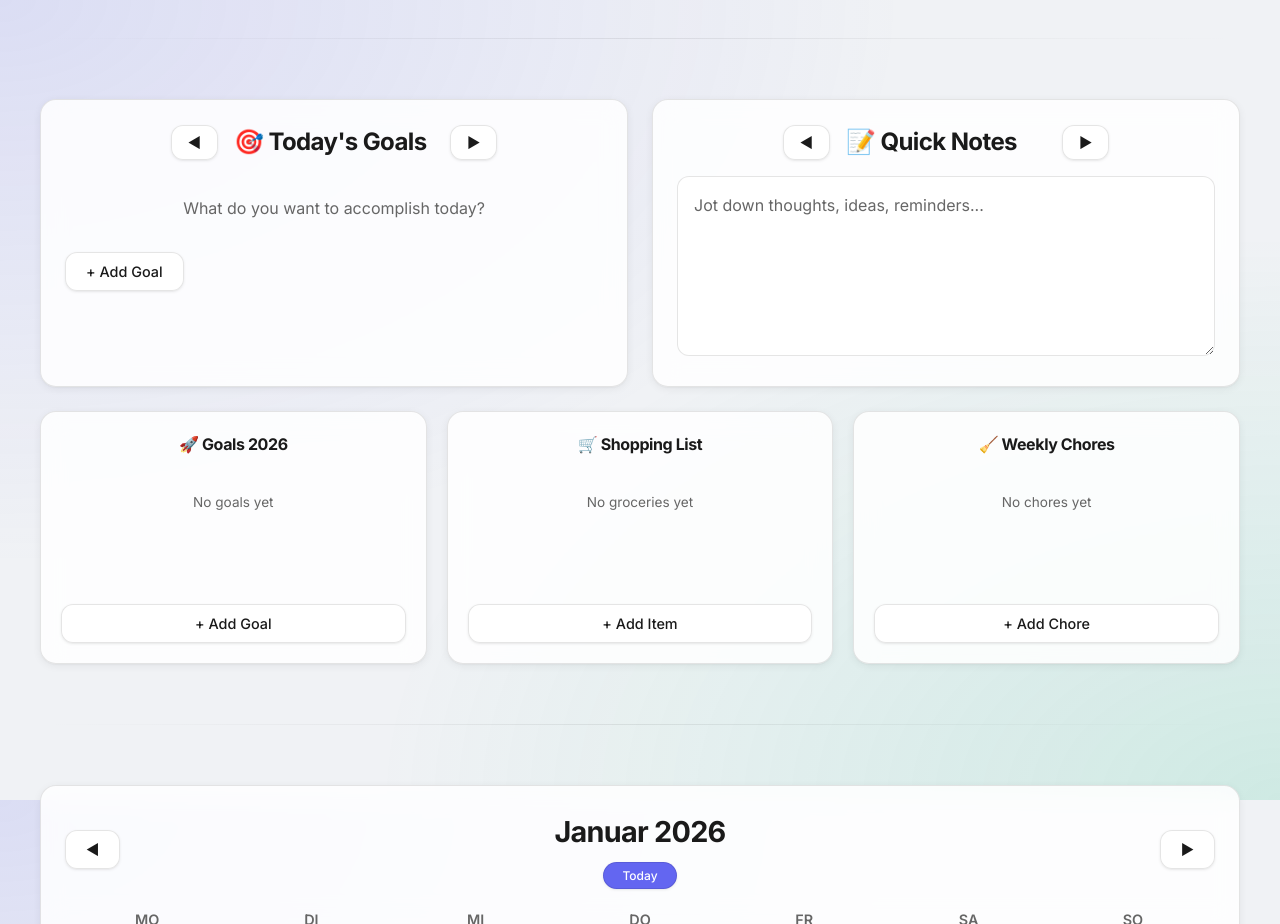
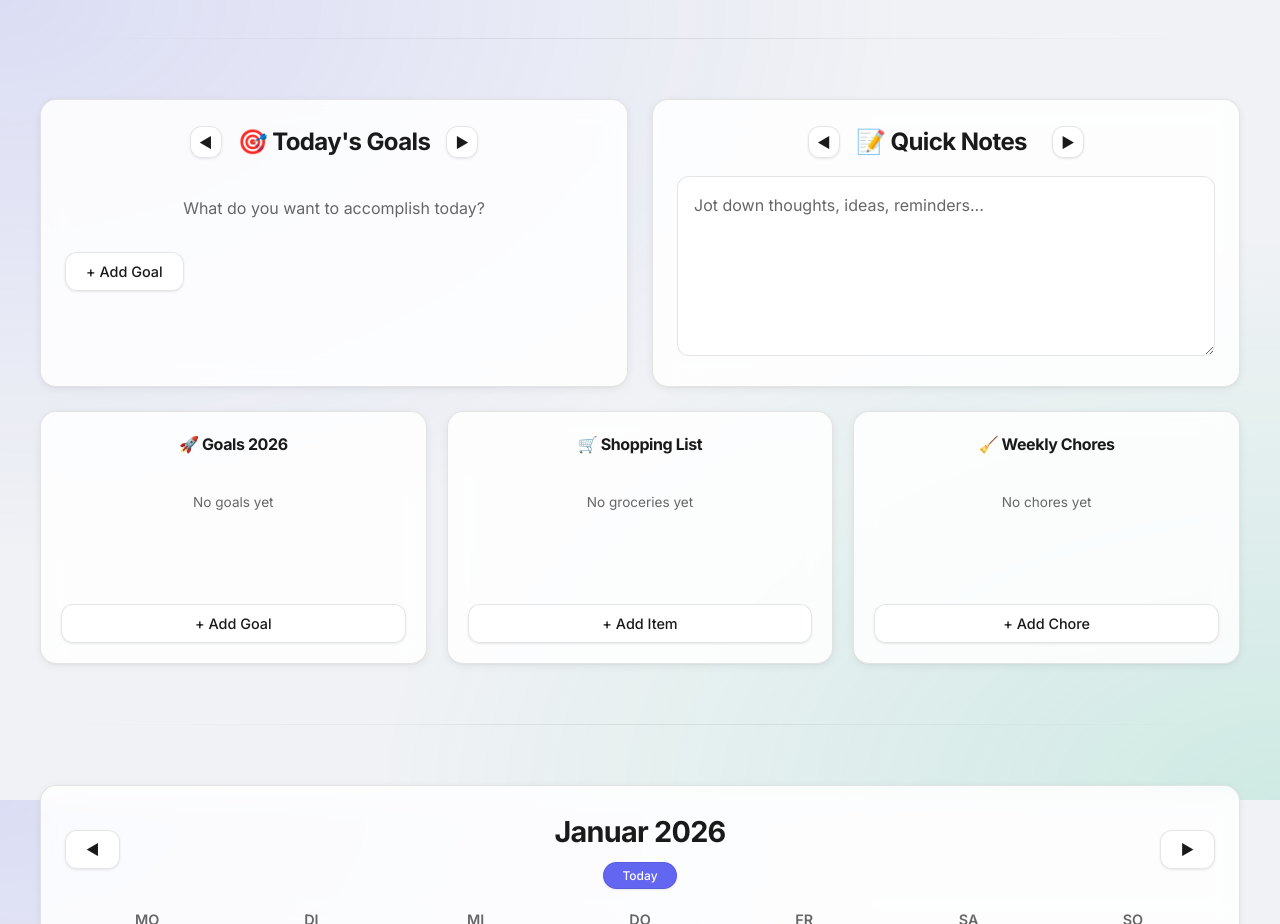
Before and after one commit to darad11/dalis-dashboard, a plain HTML site: page index.html in a window 1280 px wide. Shown: the part 800-1724 px from the top of the page. Drawn offline with Linux system fonts and the light colour scheme.

Commit message:
Fix section navigation alignment by enforcing fixed width buttons

```diff
--- a/css/style.css
+++ b/css/style.css
@@ -519,8 +519,19 @@ h2 {
 
 .section-nav h2 {
     margin: 0;
-    min-width: 200px;
     text-align: center;
+    min-width: 180px;
+    /* Reduced slightly to keep it compact */
+}
+
+.section-nav .nav-btn {
+    width: 32px;
+    /* Fixed width for perfect alignment */
+    height: 32px;
+    display: flex;
+    align-items: center;
+    justify-content: center;
+    padding: 0;
 }
 
 .week-nav-header {
```
